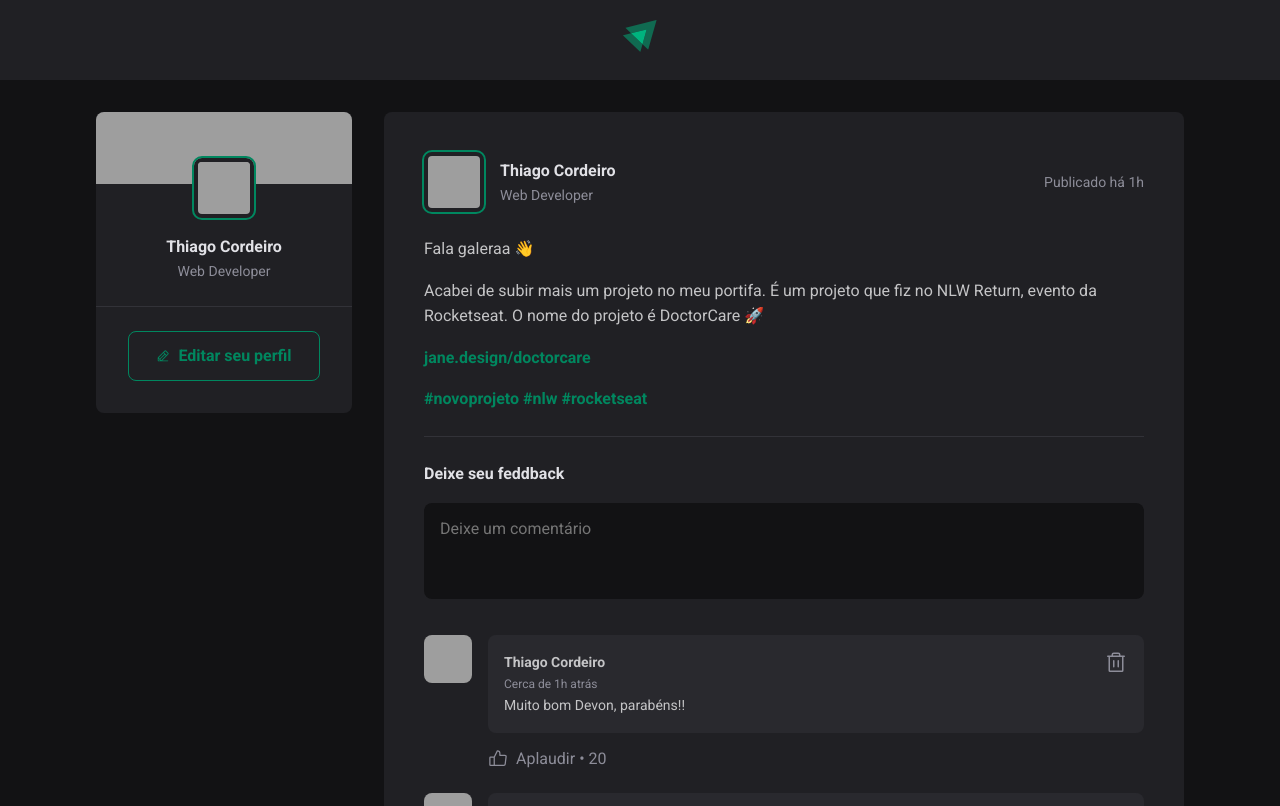
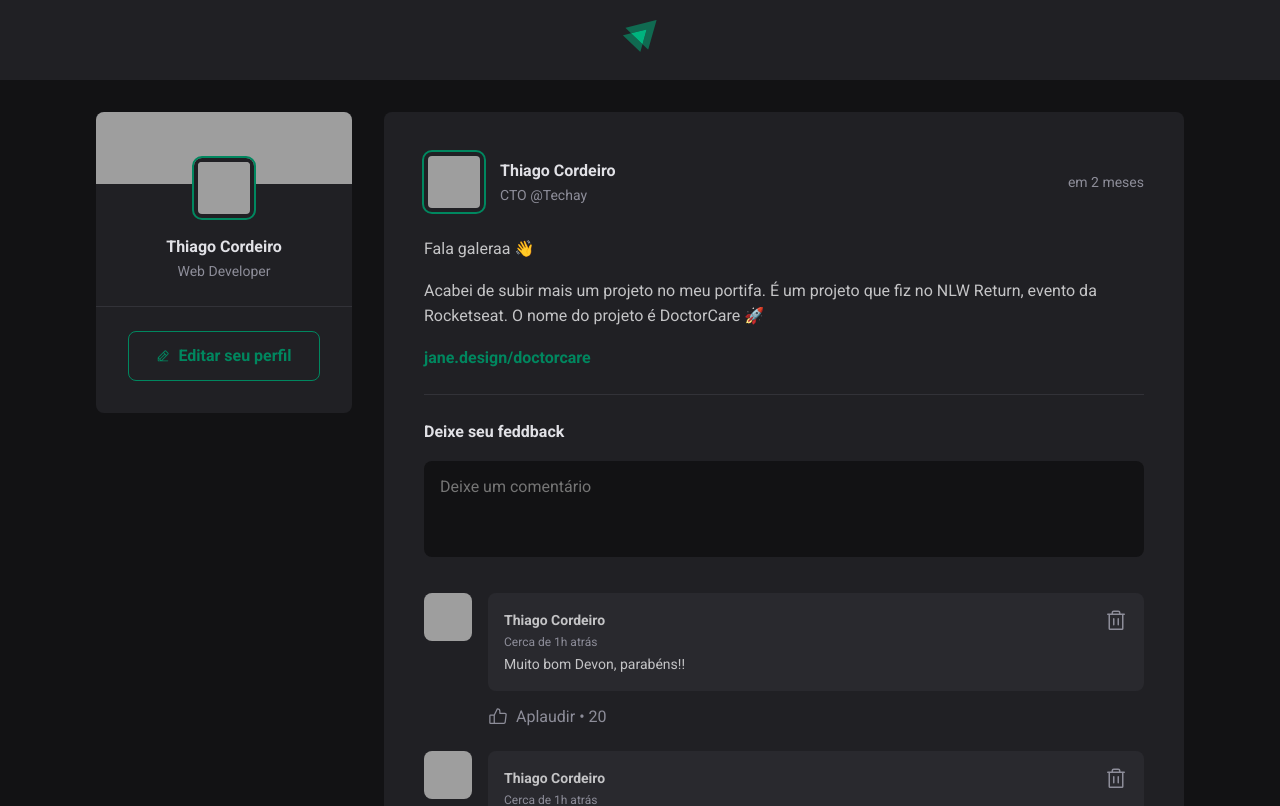
Before and after one commit to teagucordeiro/01-fundamentos-react, a React (Vite) app: page / in a window 1280 px wide. Shown: the top 806 px of the page. Built offline with nearby package versions, Linux system fonts and the light colour scheme; grey boxes are pictures that could not be loaded.

Commit message:
:sparkles: feat: change post component to receive data from father component

```diff
--- a/package.json
+++ b/package.json
@@ -11,6 +11,7 @@
   },
   "dependencies": {
     "@phosphor-icons/react": "^2.1.6",
+    "date-fns": "^3.6.0",
     "react": "^18.2.0",
     "react-dom": "^18.2.0"
   },
--- a/src/App.jsx
+++ b/src/App.jsx
@@ -10,7 +10,7 @@
   {
     id: 1,
     author: {
-      authorUrl: "https://github.com/teagucordeiro.png",
+      avatarUrl: "https://github.com/teagucordeiro.png",
       name: "Thiago Cordeiro",
       role: "CTO @Techay",
     },
@@ -34,7 +34,7 @@
   {
     id: 2,
     author: {
-      authorUrl: "https://github.com/maykbrito.png",
+      avatarUrl: "https://github.com/maykbrito.png",
       name: "Mayk Brito",
       role: "Educator @Rockseat",
     },
--- a/src/components/Post.jsx
+++ b/src/components/Post.jsx
@@ -1,38 +1,53 @@
+import { format, formatDistanceToNow } from "date-fns";
+import ptBr from "date-fns/locale/pt-BR";
 import { Avatar } from "./Avatar";
 import { Comment } from "./Comment";
 import styles from "./Post.module.css";
 
-export function Post() {
+export function Post({ author, publishedAt, content }) {
+  const publishedDateFormatted = format(
+    publishedAt,
+    "d 'de' LLLL 'às' HH:mm'h'",
+    {
+      locale: ptBr,
+    }
+  );
+
+  const publishedDateRelativeToNow = formatDistanceToNow(publishedAt, {
+    locale: ptBr,
+    addSuffix: true,
+  });
+
   return (
     <article className={styles.post}>
       <header>
         <div className={styles.author}>
-          <Avatar src="https://github.com/teagucordeiro.png" />
+          <Avatar src={author.avatarUrl} />
           <div className={styles.authorInfo}>
-            <strong>Thiago Cordeiro</strong>
-            <span>Web Developer</span>
+            <strong>{author.name}</strong>
+            <span>{author.role}</span>
           </div>
         </div>
 
-        <time dateTime="2024-06-29 22:00:00" title="29 de Junho às 22:06h">
-          Publicado há 1h
+        <time
+          dateTime={publishedAt.toISOString()}
+          title={publishedDateFormatted}
+        >
+          {publishedDateRelativeToNow}
         </time>
       </header>
       <div className={styles.content}>
-        <p>Fala galeraa 👋</p>
-        <p>
-          Acabei de subir mais um projeto no meu portifa. É um projeto que fiz
-          no NLW Return, evento da Rocketseat. O nome do projeto é DoctorCare 🚀
-        </p>
-        <p>
-          <a href="#">jane.design/doctorcare</a>{" "}
-        </p>
-        <p>
-          <a href="#">
-            <a href="#">#novoprojeto</a> <a href="#">#nlw</a>{" "}
-            <a href="#">#rocketseat</a>
-          </a>
-        </p>
+        {content.map((line) => {
+          if (line.type === "paragraph") {
+            return <p>{line.content}</p>;
+          } else if (line.type === "link") {
+            return (
+              <p>
+                <a href="#">{line.content}</a>
+              </p>
+            );
+          }
+        })}
       </div>
 
       <form className={styles.commentForm}>
```
